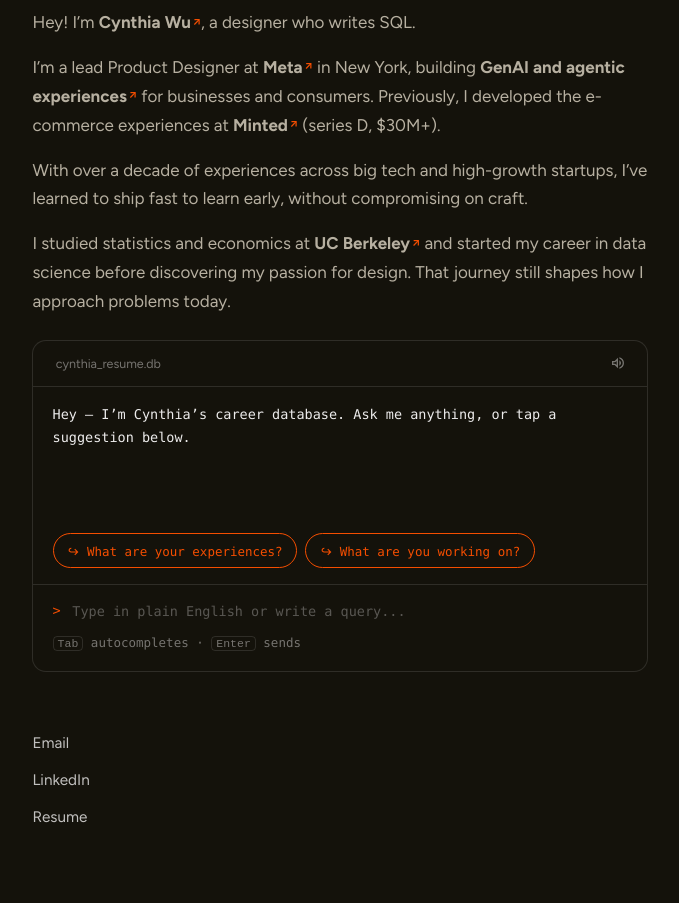
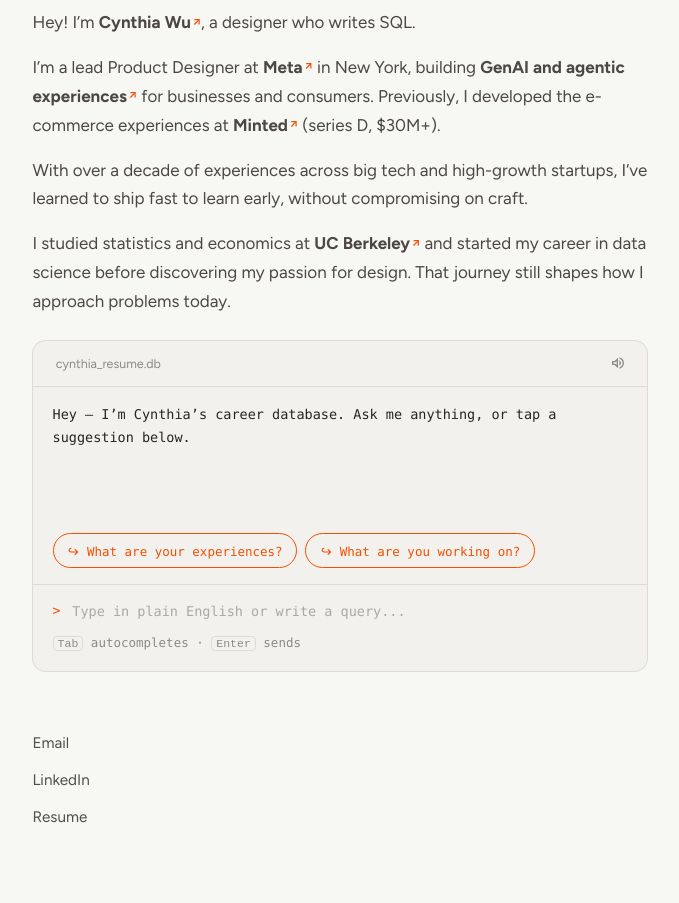
Before and after one commit to cynthiawu1003/cynthiawudesign, a website: page index.html in a window 1280 px wide. Shown: the part 220-1123 px from the top of the page, without its empty margins (300-979 px from the left). Drawn offline with Linux system fonts and the dark colour scheme.

Commit message:
Disable dark mode (light only) on homepage

```diff
--- a/index.html
+++ b/index.html
@@ -3,7 +3,7 @@
   <head>
     <meta charset="utf-8" />
     <meta name="viewport" content="width=device-width, initial-scale=1, viewport-fit=cover" />
-    <meta name="color-scheme" content="light dark" />
+    <meta name="color-scheme" content="light" />
     <meta name="theme-color" content="#f7f7f4" />
     <meta name="description" content="Cynthia Wu — data-driven designer specializing in B2B enterprise products." />
     <link rel="icon" href="data:," />
@@ -16,7 +16,7 @@
     />
     <style>
       :root {
-        color-scheme: light dark;
+        color-scheme: light;
         --bg: #f7f7f4;
         --ink: #26251e;
         --ink-soft: #26251e99;
@@ -24,15 +24,7 @@
         --accent: #f54e00;
         --text-size: 17px;
       }
-      @media (prefers-color-scheme: dark) {
-        :root {
-          --bg: #14120b;
-          --ink: #edecec;
-          --ink-soft: #edecec99;
-          --ink-faint: #edecec66;
-          --accent: #f54e00;
-        }
-      }
+      /* Dark mode disabled (2026-11-10): light only. */
 
       * { box-sizing: border-box; }
       html { -webkit-text-size-adjust: 100%; }
@@ -136,9 +128,6 @@
       .intro .draft-row span.note { color: var(--ink-faint); font-weight: 400; }
       /* intro text colors match cynthiawudesign.com */
       .intro { --ink: #1c1a17; --ink-soft: #4c4741; }
-      @media (prefers-color-scheme: dark) {
-        .intro { --ink: #ece7dc; --ink-soft: #b7b0a1; }
-      }
 
       /* ---------- contact ---------- */
       .contact p { color: var(--ink-soft); margin: 0 0 1rem; font-weight: 400; }
@@ -294,22 +283,6 @@
         color: var(--ed-text);
         display: flex;
         flex-direction: column;
-      }
-      @media (prefers-color-scheme: dark) {
-        .editor {
-          --ed-bg: #14120b;
-          --ed-text: #edecec;
-          --ed-muted: rgba(237, 236, 236, 0.45);
-          --ed-faint-line: rgba(237, 236, 236, 0.12);
-          --ed-faint-row: rgba(237, 236, 236, 0.07);
-          --ed-inset: rgba(237, 236, 236, 0.04);
-          --ed-table-bg: #1d1b14;
-          --ed-accent: #f54e00;
-          --ed-bubble: rgba(245, 78, 0, 0.12);
-          --ed-bubble-line: rgba(245, 78, 0, 0.3);
-          --ed-kw: #ff8a3d;
-          --ed-str: #9ece9a;
-        }
       }
       .editor-bar {
         display: flex;
```
